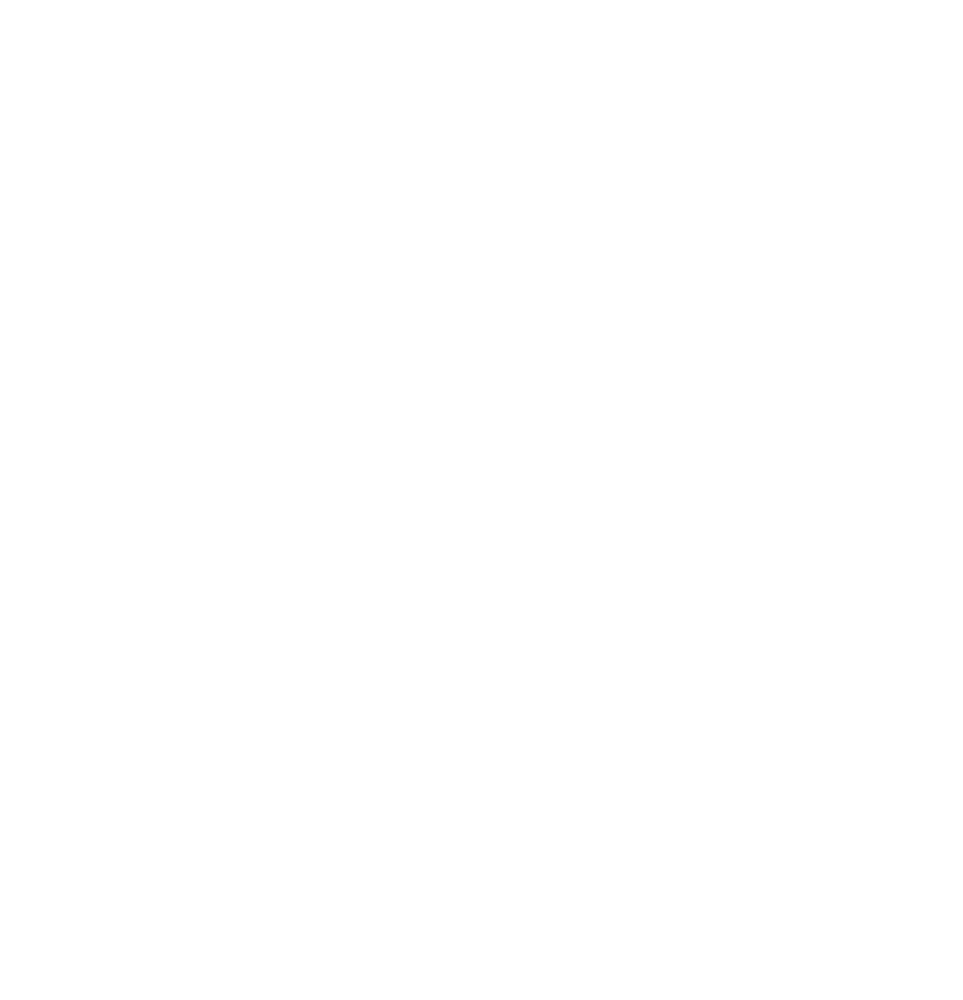
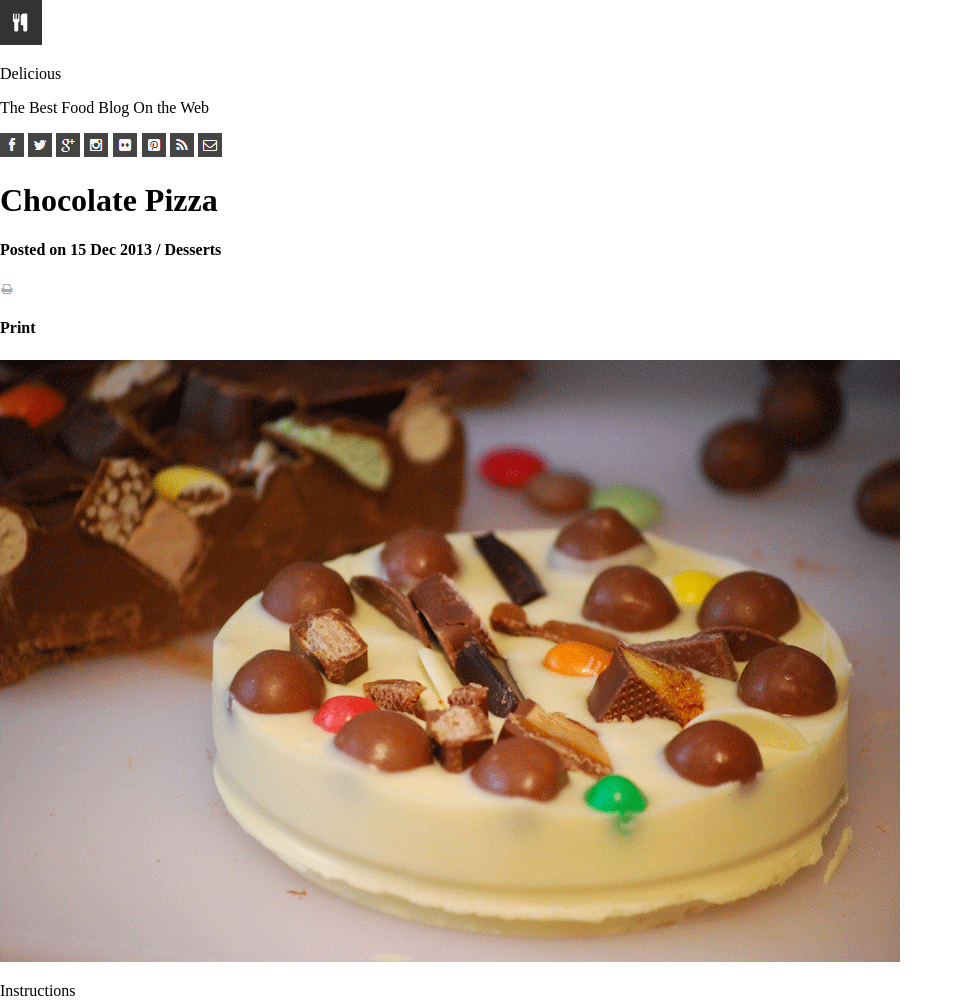
Before and after one commit to mira-kine/lab10a-chocolate-pizza, a website: page index.html in a window 1280 px wide. Shown: the whole page, without its empty margins (0-963 px from the left). Before the commit the page ends 800 px from the top, so only its background shows below. Drawn offline with Linux system fonts and the light colour scheme.

Commit message:
added skeleton for header and main body

```diff
--- a/index.html
+++ b/index.html
@@ -15,7 +15,29 @@
 </head>
 
 <body>
+    <header>
+        <img src="./assets/logo.png" alt="silverware">
+        <p>Delicious</p>
+        <p>The Best Food Blog On the Web</p>
+        <img src="./assets/fb-icon.png" alt="fb logo">
+        <img src="./assets/twit-icon.png" alt="twitter">
+        <img src="./assets/gp-icon.png" alt="google plus icon">
+        <img src="./assets/insta-icon.png" alt="instagram icon">
+        <img src="./assets/flic-icon.png" alt="flickr icon">
+        <img src="./assets/pint-icon.png" alt="pinterest icon">
+        <img src="./assets/rss-icon.png" alt="rss icon">
+        <img src="./assets/mail-icon.png" alt="mail-icon">
+    </header>
 
+    <main>
+        <h1>Chocolate Pizza</h1>
+        <h4>Posted on 15 Dec 2013 / Desserts</h4>
+        <img src="./assets/print-icon.png" alt="print icon"><h4>Print</h4>
+        <img id="cp-image" src="./assets/choco-pizza.png" alt="chocolate pizza image">
+        <p>Instructions</p>
+
+    </main>
+    <footer></footer>
 
     <script type="module" src="./app.js"></script>
 </body>
```
Also changed, not shown: assets/logo.png (added).
